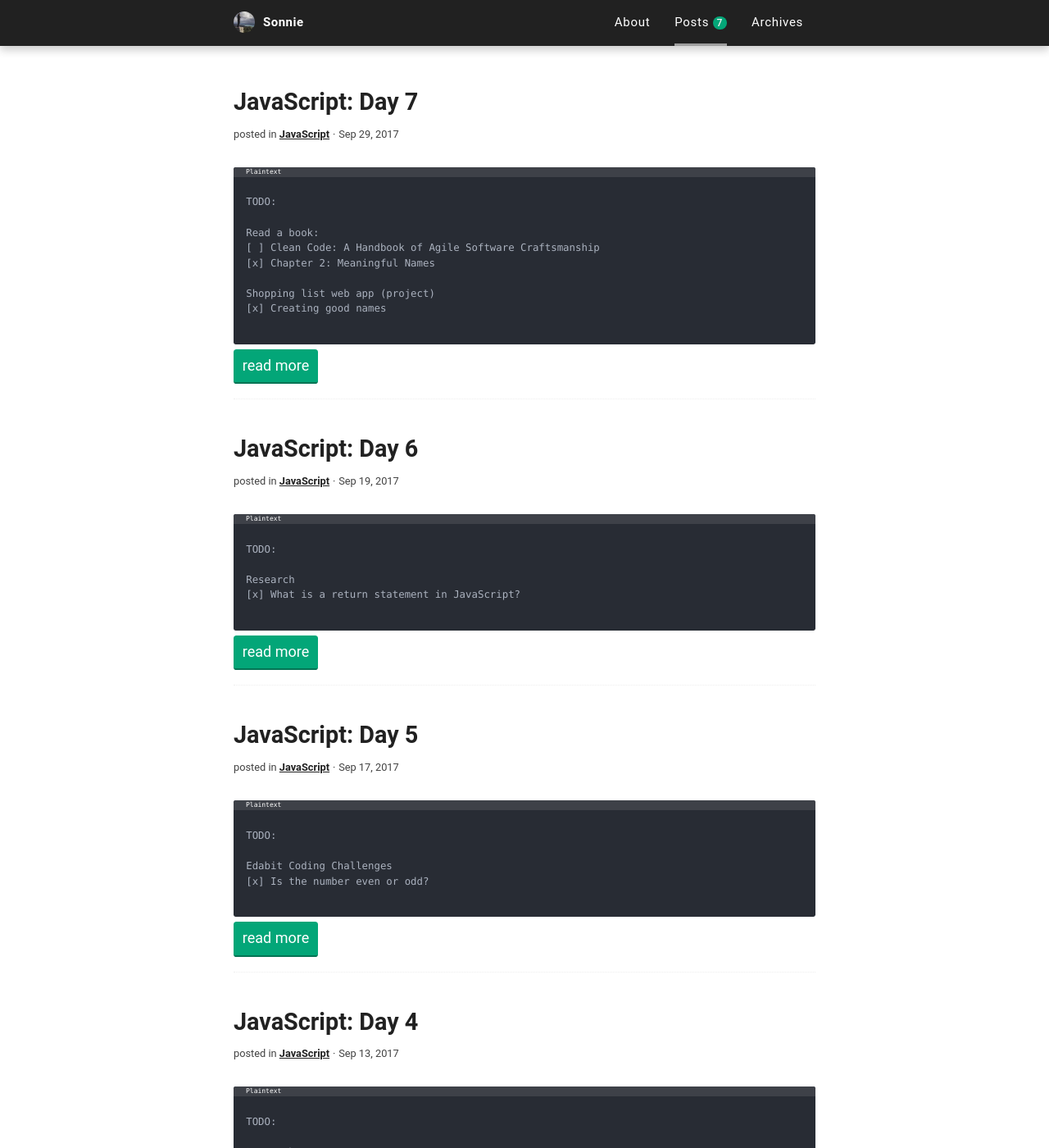
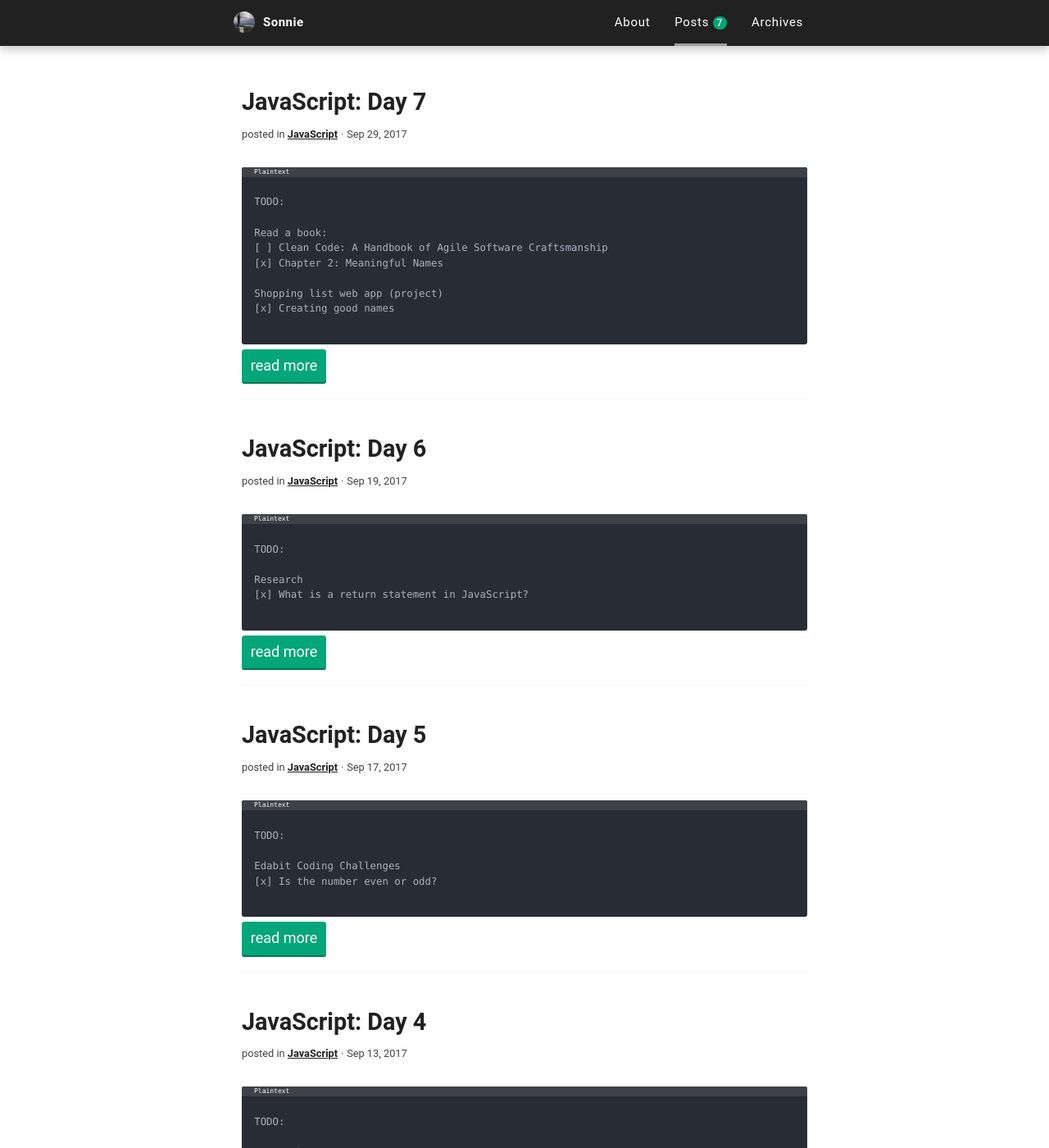
Before and after one commit to sonnienguyen/sonnie-nguyen-portfolio, a Jekyll site: the page built from index.html, in a window 1280 px wide and 1400 px high. Shown: the whole window at 82% size. Built offline with Jekyll 4.4.1, drawn with Linux system fonts in a browser that asks for light colours; the list of posts is cut into pages by our own code.

Commit message:
Add CSS reset for box-sizing

```diff
--- a/_sass/base/_base.scss
+++ b/_sass/base/_base.scss
@@ -1,3 +1,11 @@
+*,
+*::after,
+*::before {
+  box-sizing: inherit;
+  margin: 0;
+  padding: 0;
+}
+
 html {
   font-size: 100%;
 }
@@ -8,6 +16,7 @@
     color: $text-color;
     font: 18px/1.45 $global-font-family;
   }
+  box-sizing: border-box;
   font: 14px/1.45 $global-font-family;
 }
 
```
